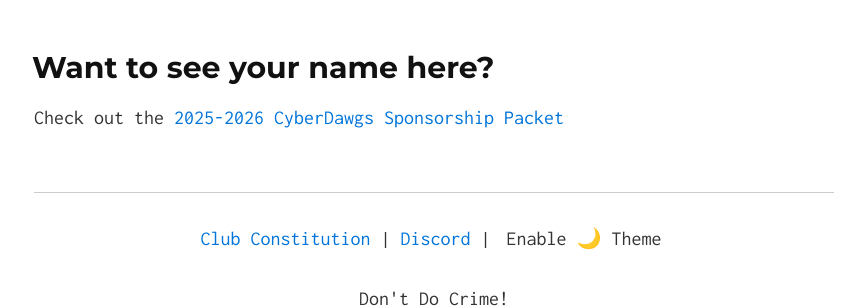
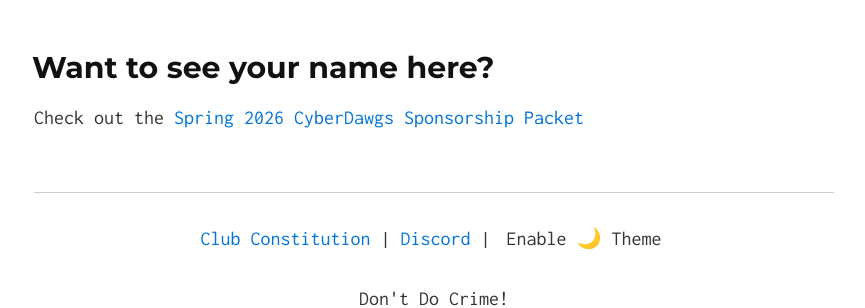
Before and after one commit to UMBCCyberDawgs/umbccyberdawgs.github.io, a Jekyll site: the page built from index.md, in a window 1280 px wide and 900 px high, scrolled down 4148 px. Shown: the part 486-794 px from the top of the window, without its empty margins (206-1071 px from the left). Built offline with Jekyll 4.4.1, drawn with Linux system fonts in a browser that asks for light colours; our own code applies the rules of GitHub Pages for plain Markdown files.

Commit message:
Update sponsorship packet

```diff
--- a/index.md
+++ b/index.md
@@ -176,5 +176,5 @@ Professor, Department of Computer Science and Electrical Engineering<br>
 
 ## Want to see your name here?
 Check out the
-[2025-2026 CyberDawgs Sponsorship Packet](CyberDawgs_2025-2026_Sponsorship_Packet.pdf)
+[Spring 2026 CyberDawgs Sponsorship Packet](documents/sponsorship-packet-spring-2026.pdf)
 <br/><br/>
```
Also changed, not shown: README.md, 1 other file.
